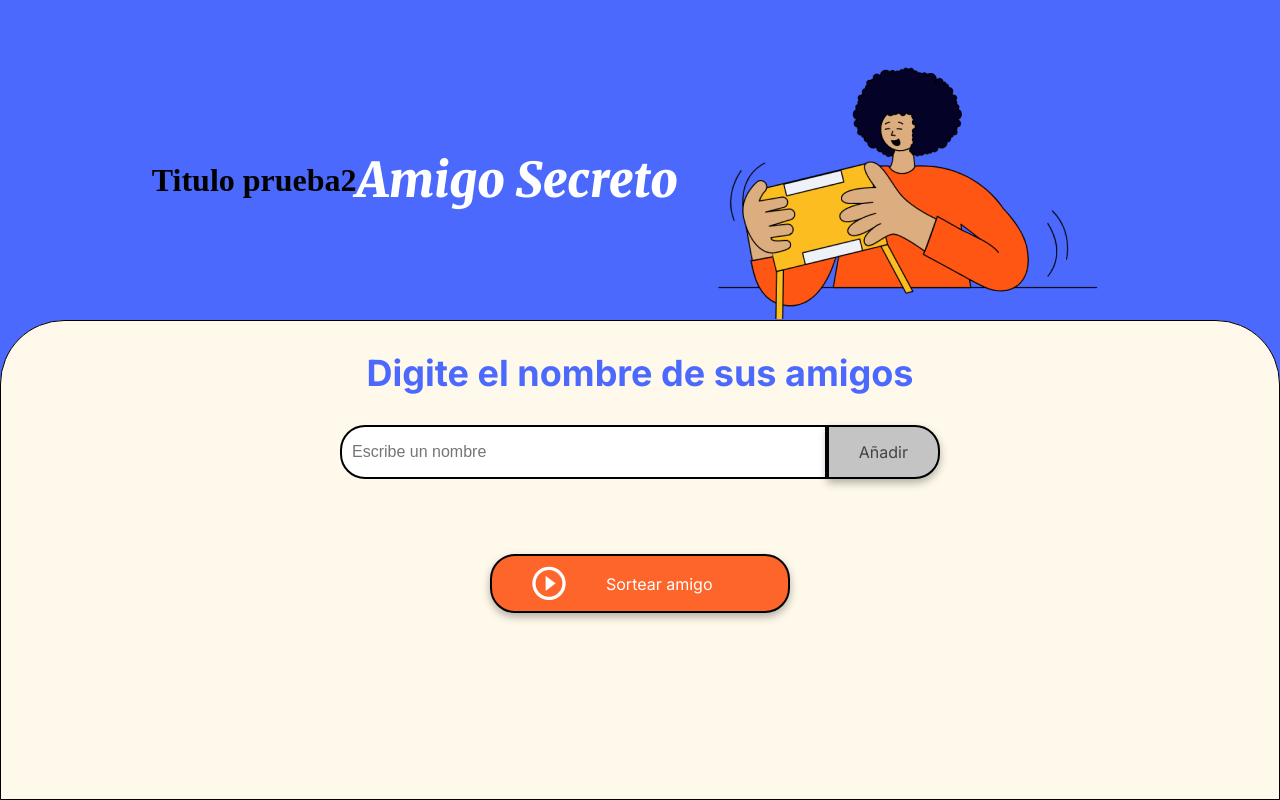
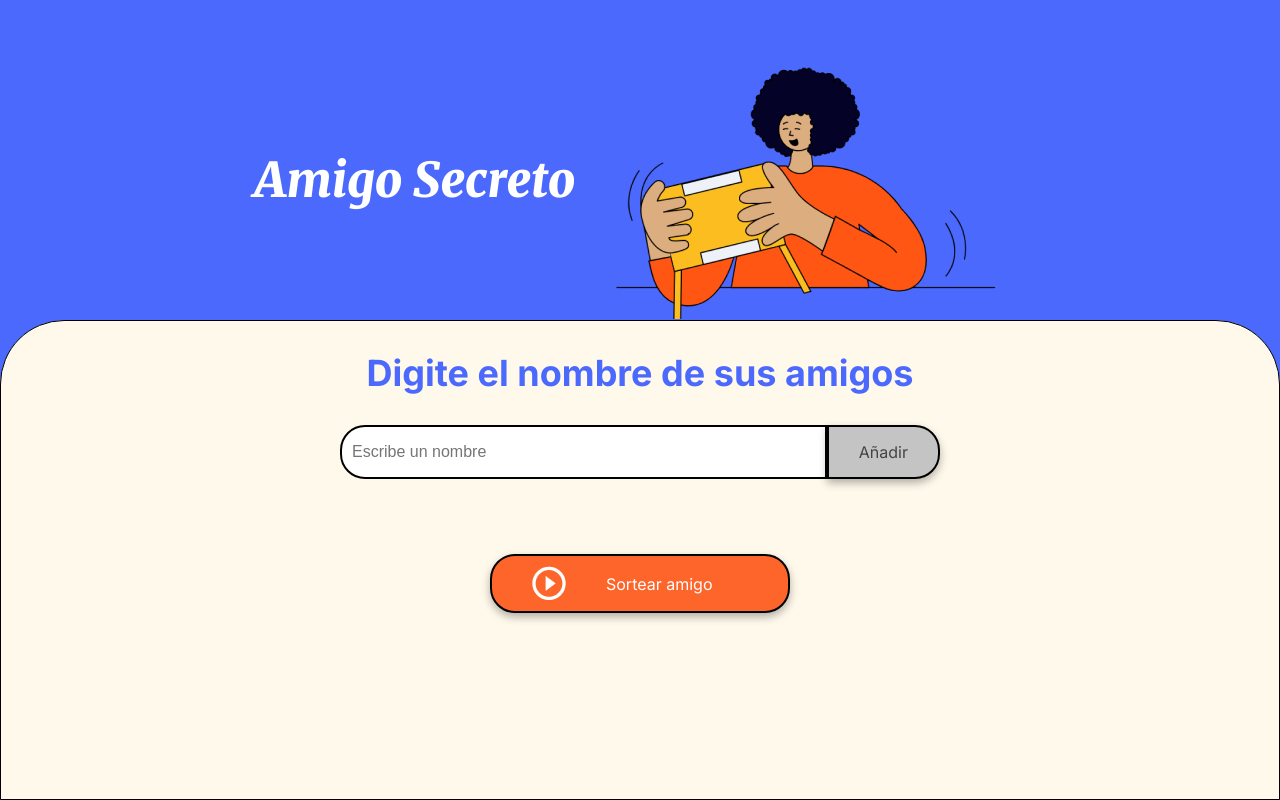
Before and after one commit to diegocaro011/challenge-amigo-secreto_esp-main, a plain HTML site: page index.html in a window 1280 px wide. Drawn offline with Linux system fonts and the light colour scheme.

Commit message:
Última versión

```diff
--- a/index.html
+++ b/index.html
@@ -13,7 +13,6 @@
 <body>
     <main class="main-content">
         <header class="header-banner">
-            <h1 class="prueba-title">Titulo prueba2</h1>
             <h1 class="main-title">Amigo Secreto</h1>
             <img src="assets/amigo-secreto.png" alt="Imagen representativa de amigo secreto">
         </header>
```
